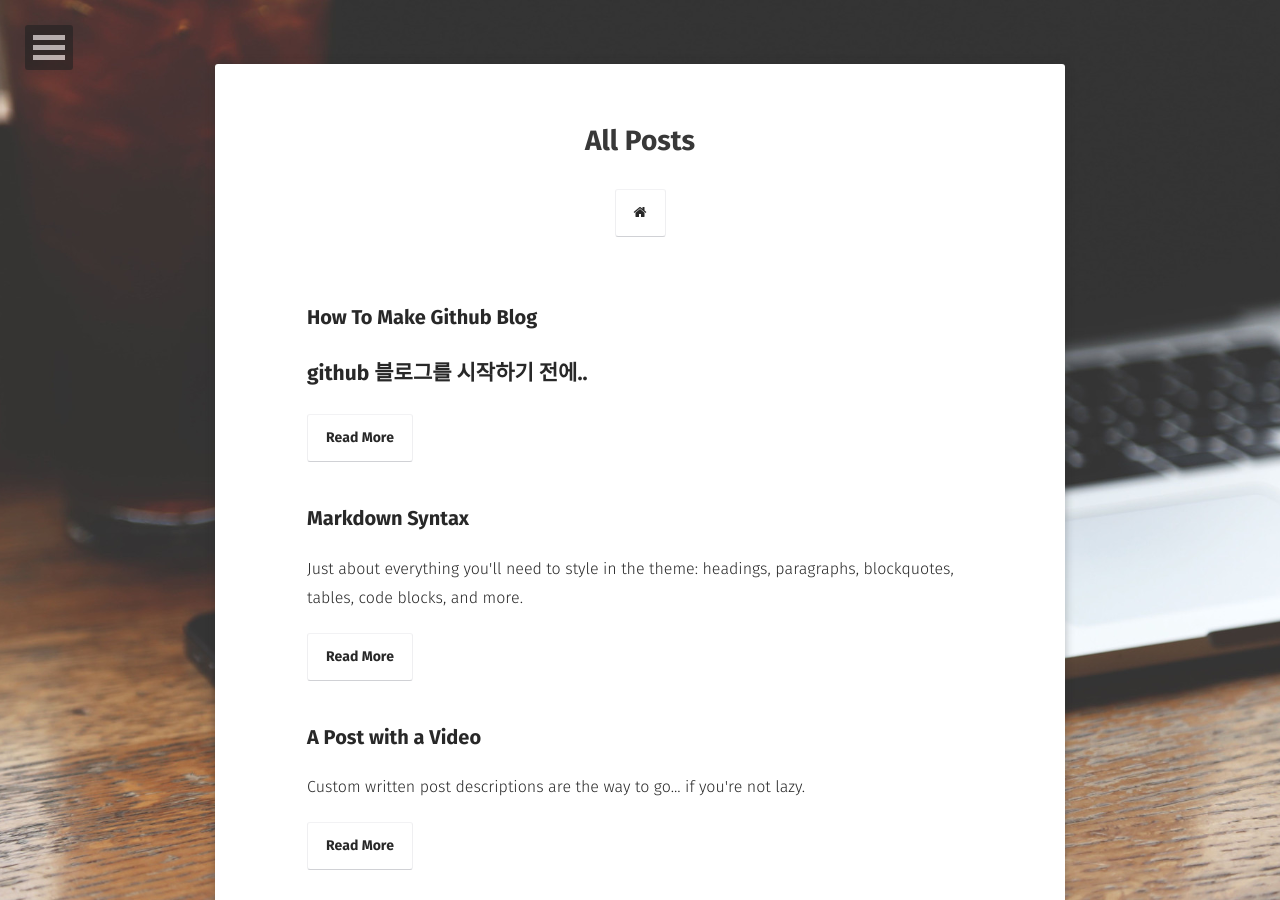
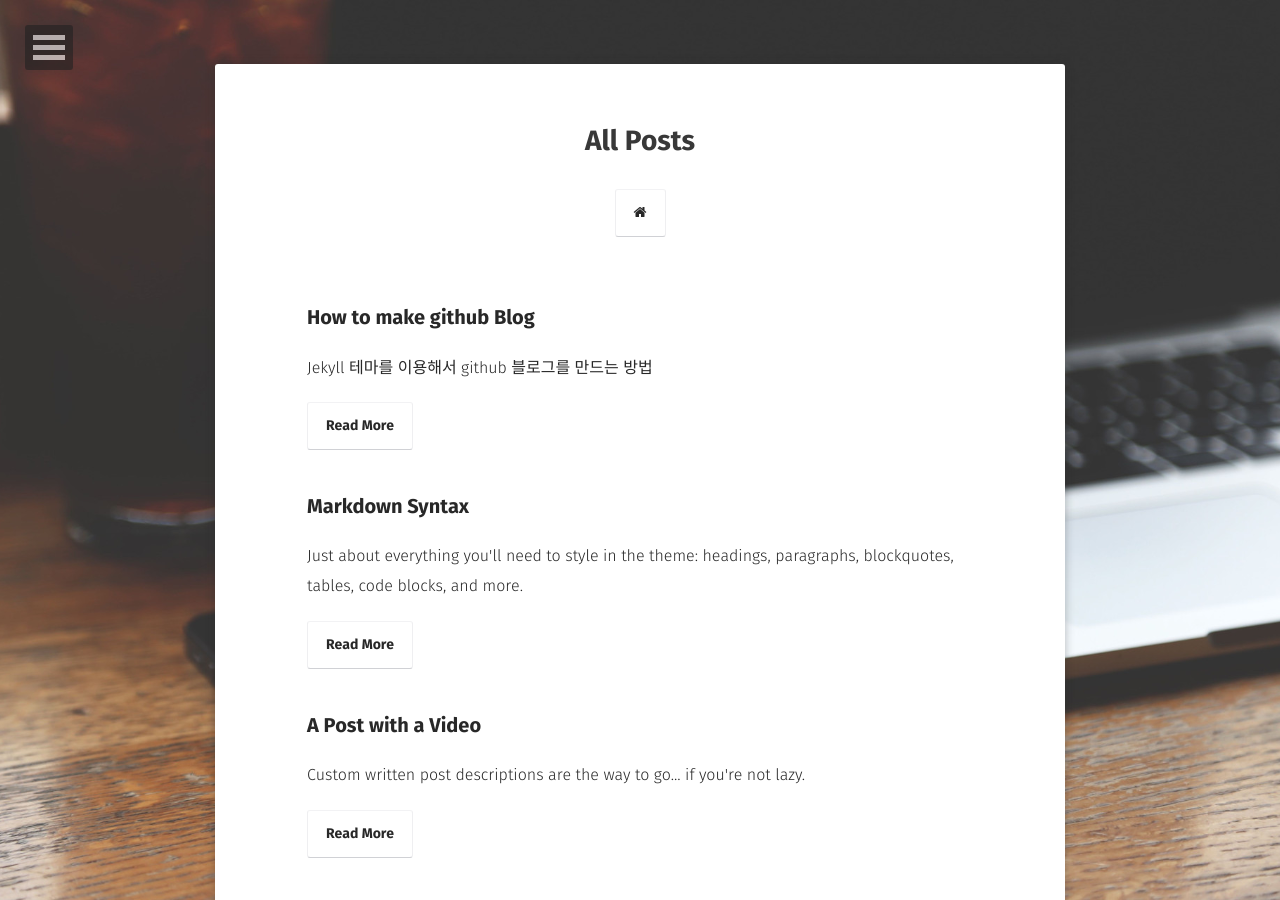
Before and after one commit to unihit/unihit.github.io, a Jekyll site: the page built from posts/index.md, in a window 1280 px wide and 900 px high. Built offline with Jekyll 4.4.1, drawn with Linux system fonts in a browser that asks for light colours; some web fonts are replaced.

Commit message:
Add _config.yml disqus_shortname Add post how to make github blog convention

```diff
--- a/_config.yml
+++ b/_config.yml
@@ -28,7 +28,7 @@ sass:
   style:            compressed
 
 # Comments
-disqus_shortname:   taylantatli
+disqus_shortname:   unihit
 
 # Social
 # if you don't have any of social below, comment the line.
--- a/_posts/2020-08-12-How-to-make-github-Blog.md
+++ b/_posts/2020-08-12-How-to-make-github-Blog.md
@@ -1,3 +1,12 @@
+---
+layout: post
+title: How to make github Blog
+date: 2020-08-12
+excerpt: "Jekyll 테마를 이용해서 github 블로그를 만드는 방법"
+tags: [sample post, blog, github.io, theme]
+comments: true
+---
+
 ## github 블로그를 시작하기 전에..
 
 ---
```
Also changed, not shown: other parts of _posts/2020-08-12-How-to-make-github-Blog.md (+1 -1 lines).
